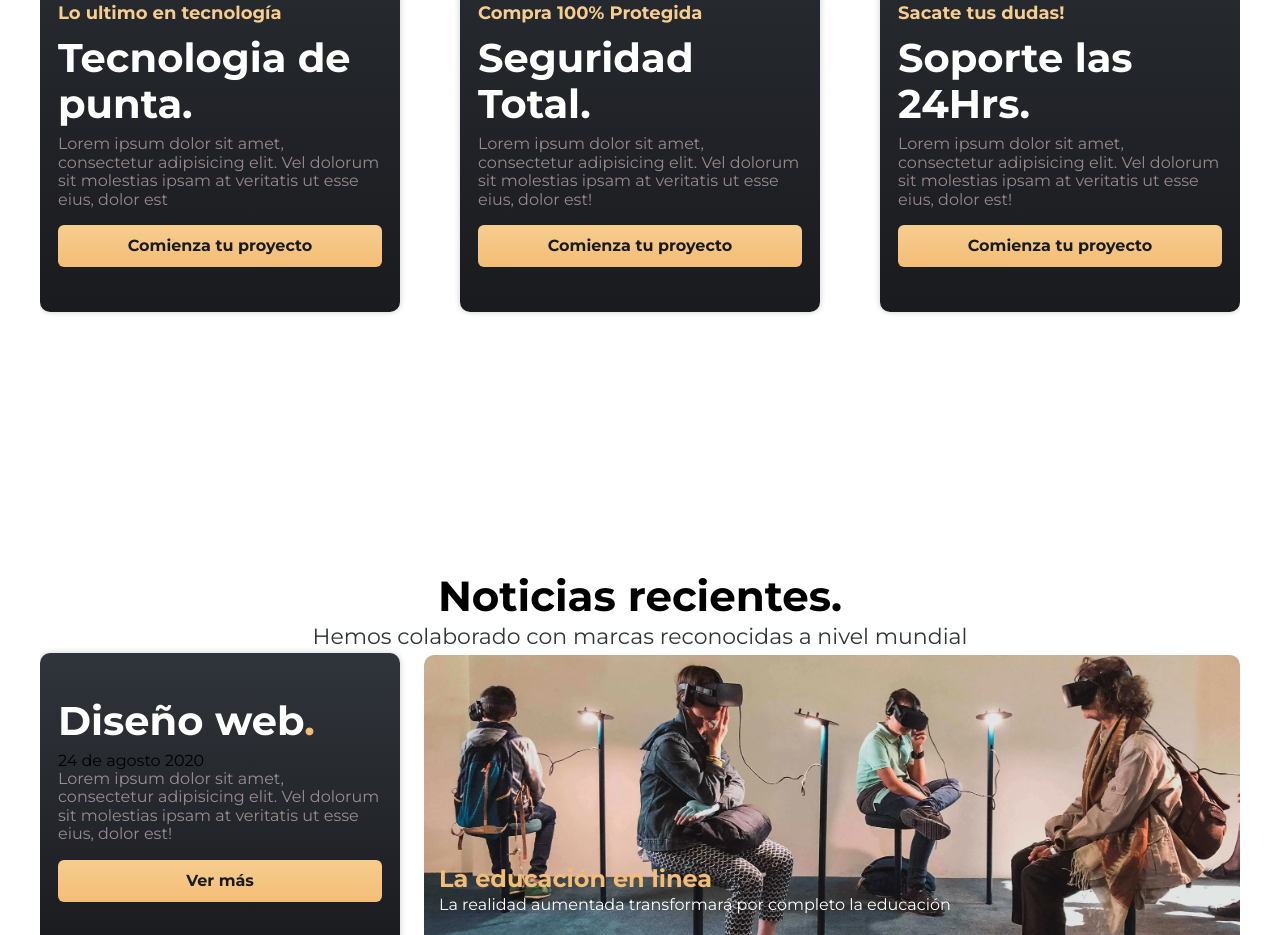
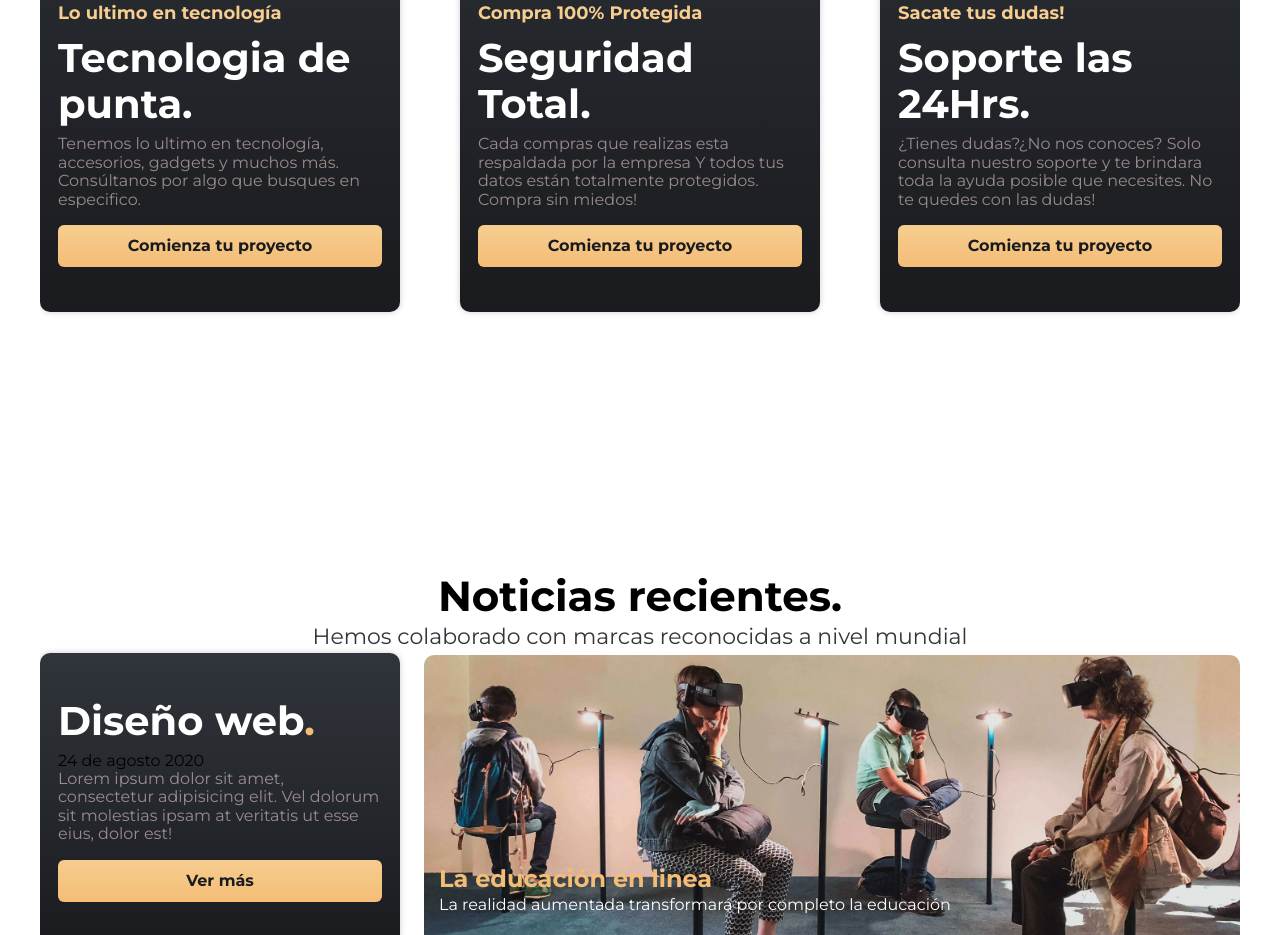
Before and after one commit to AdrianHernandezll/ProyectoCoder, a website: page index.html in a window 1280 px wide. Shown: the part 1277-2212 px from the top of the page. Drawn offline with nearby package versions, Linux system fonts and the light colour scheme.

Commit message:
Agregando textos a las cards

```diff
--- a/index.html
+++ b/index.html
@@ -68,9 +68,8 @@
                   Tecnologia de punta<span class="point">.</span>
                 </h3>
                 <p class="card__copy">
-                  Lorem ipsum dolor sit amet, consectetur adipisicing elit. Vel
-                  dolorum sit molestias ipsam at veritatis ut esse eius, dolor
-                  est
+                  Tenemos lo ultimo en tecnología, accesorios, gadgets y muchos
+                  más. Consúltanos por algo que busques en especifico.
                 </p>
                 <a href="#" class="card__button">Comienza tu proyecto</a>
               </div>
@@ -83,9 +82,9 @@
                   Seguridad Total<span class="point">.</span>
                 </h3>
                 <p class="card__copy">
-                  Lorem ipsum dolor sit amet, consectetur adipisicing elit. Vel
-                  dolorum sit molestias ipsam at veritatis ut esse eius, dolor
-                  est!
+                  Cada compras que realizas esta respaldada por la empresa Y
+                  todos tus datos están totalmente protegidos. Compra sin
+                  miedos!
                 </p>
                 <a href="#" class="card__button">Comienza tu proyecto</a>
               </div>
@@ -98,9 +97,9 @@
                   Soporte las 24Hrs<span class="point">.</span>
                 </h3>
                 <p class="card__copy">
-                  Lorem ipsum dolor sit amet, consectetur adipisicing elit. Vel
-                  dolorum sit molestias ipsam at veritatis ut esse eius, dolor
-                  est!
+                  ¿Tienes dudas?¿No nos conoces? Solo consulta nuestro soporte y
+                  te brindara toda la ayuda posible que necesites. No te quedes
+                  con las dudas!
                 </p>
                 <a href="#" class="card__button">Comienza tu proyecto</a>
               </div>
```
